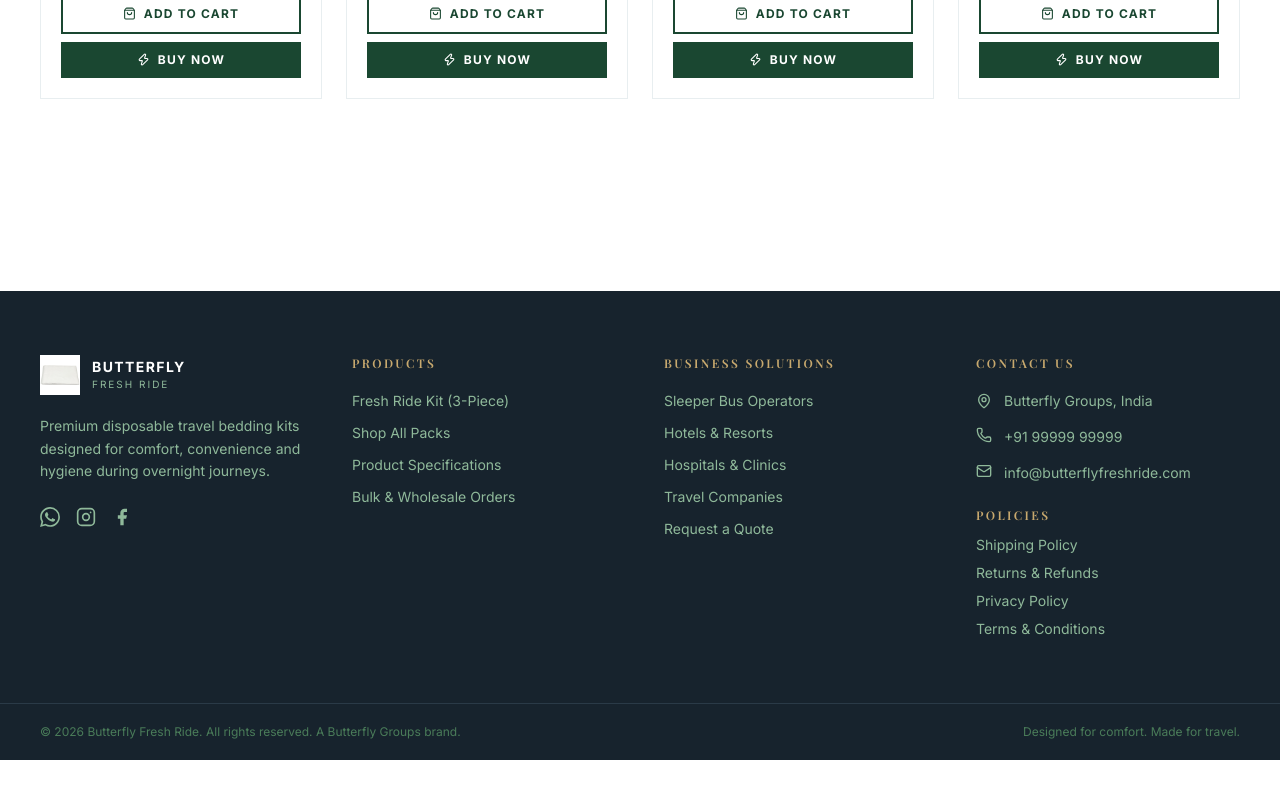
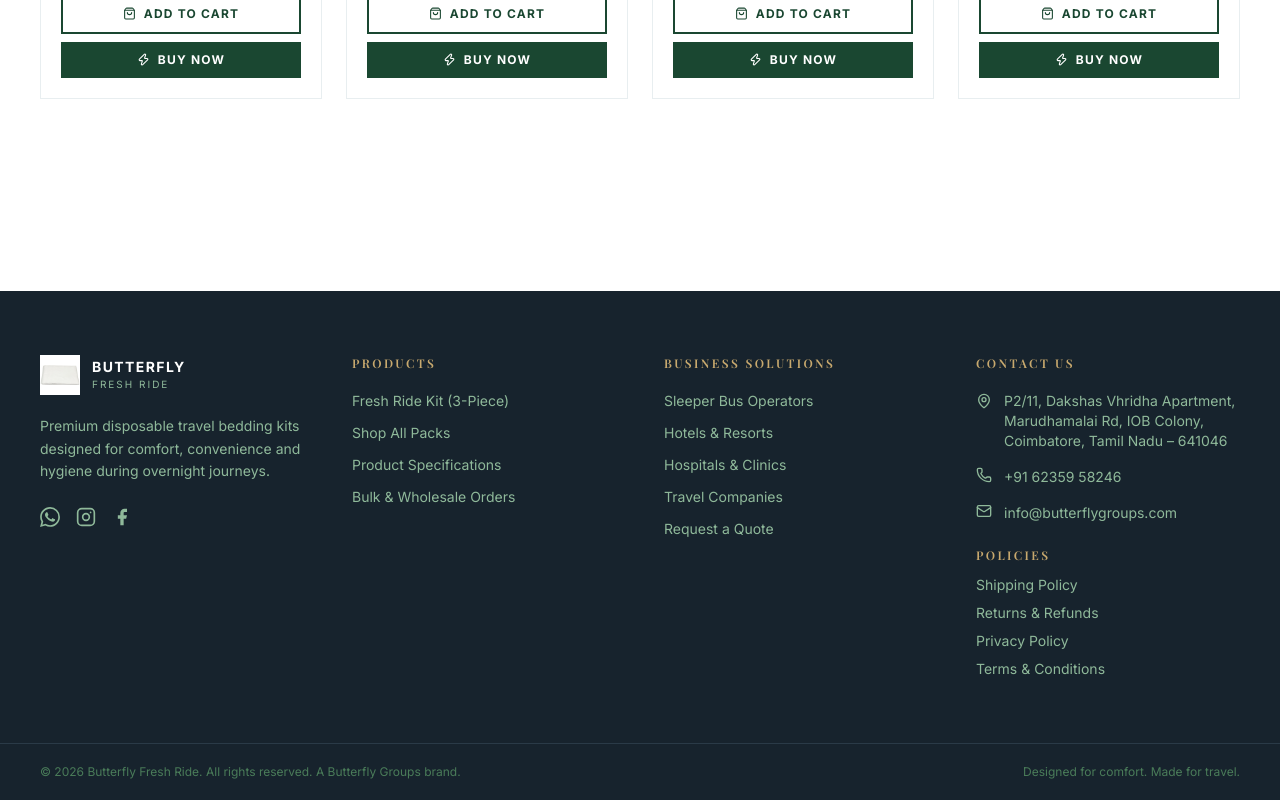
Before and after one commit to Sakthivelshan45/FreshRide, a Next.js app: page /shop in a window 1280 px wide. Shown: the part 995-1795 px from the top of the page. Before the commit the page ends 1755 px from the top, so only its background shows below. Built offline with nearby package versions, Linux system fonts and the light colour scheme; no server answers; the database is empty.

Commit message:
Fix some section

```diff
--- a/app/contact/page.tsx
+++ b/app/contact/page.tsx
@@ -21,9 +21,9 @@ export default function ContactPage() {
             </div>
             <div className="grid md:grid-cols-3 gap-6 mb-12">
               {[
-                { icon: Phone, label: 'Phone', value: '+91 99999 99999', href: 'tel:+919999999999' },
-                { icon: Mail, label: 'Email', value: 'info@butterflyfreshride.com', href: 'mailto:info@butterflyfreshride.com' },
-                { icon: MapPin, label: 'Location', value: 'India', href: '#' },
+                { icon: Phone, label: 'Phone', value: '+91 62359 58246', href: 'tel:+916235958246' },
+                { icon: Mail, label: 'Email', value: 'info@butterflygroups.com', href: 'mailto:info@butterflygroups.com' },
+                { icon: MapPin, label: 'Location', value: 'P2/11, Dakshas Vhridha Apartment, Marudhamalai Rd, IOB Colony, Coimbatore, Tamil Nadu – 641046', href: '#' },
               ].map(({ icon: Icon, label, value, href }) => (
                 <a key={label} href={href} className="bg-white border border-silver p-6 text-center hover:border-green-primary transition-colors group">
                   <div className="w-12 h-12 rounded-full bg-light-bg flex items-center justify-center mx-auto mb-3 group-hover:bg-green-primary transition-colors">
--- a/components/layout/Footer.tsx
+++ b/components/layout/Footer.tsx
@@ -120,18 +120,22 @@ export default function Footer() {
           <ul className="space-y-4 text-sm">
             <li className="flex gap-3 text-green-light">
               <MapPin size={16} className="flex-shrink-0 mt-0.5" />
-              <span>Butterfly Groups, India</span>
+              <span>
+                P2/11, Dakshas Vhridha Apartment,
+                Marudhamalai Rd, IOB Colony,
+                Coimbatore, Tamil Nadu – 641046
+              </span>
             </li>
             <li>
               <a href="tel:+919999999999" className="flex gap-3 text-green-light hover:text-white transition-colors">
                 <Phone size={16} className="flex-shrink-0" />
-                <span>+91 99999 99999</span>
+                <span>+91 62359 58246</span>
               </a>
             </li>
             <li>
               <a href="mailto:info@butterflyfreshride.com" className="flex gap-3 text-green-light hover:text-white transition-colors">
                 <Mail size={16} className="flex-shrink-0" />
-                <span>info@butterflyfreshride.com</span>
+                <span>info@butterflygroups.com</span>
               </a>
             </li>
           </ul>
--- a/components/layout/Navbar.tsx
+++ b/components/layout/Navbar.tsx
@@ -66,7 +66,7 @@ export default function Navbar() {
                   scrolled ? 'text-green-primary' : 'text-white'
                 }`}
               >
-                BUTTERFLY
+                BUTTERFLY'S
               </span>
               <span
                 className={`text-[10px] tracking-[0.2em] uppercase transition-colors duration-300 ${
@@ -104,7 +104,7 @@ export default function Navbar() {
               title="Call us"
             >
               <Phone size={15} />
-              <span className="text-xs">+91 99999 99999</span>
+              <span className="text-xs">+91 62359 58246</span>
             </a>
 
             <Link
```
